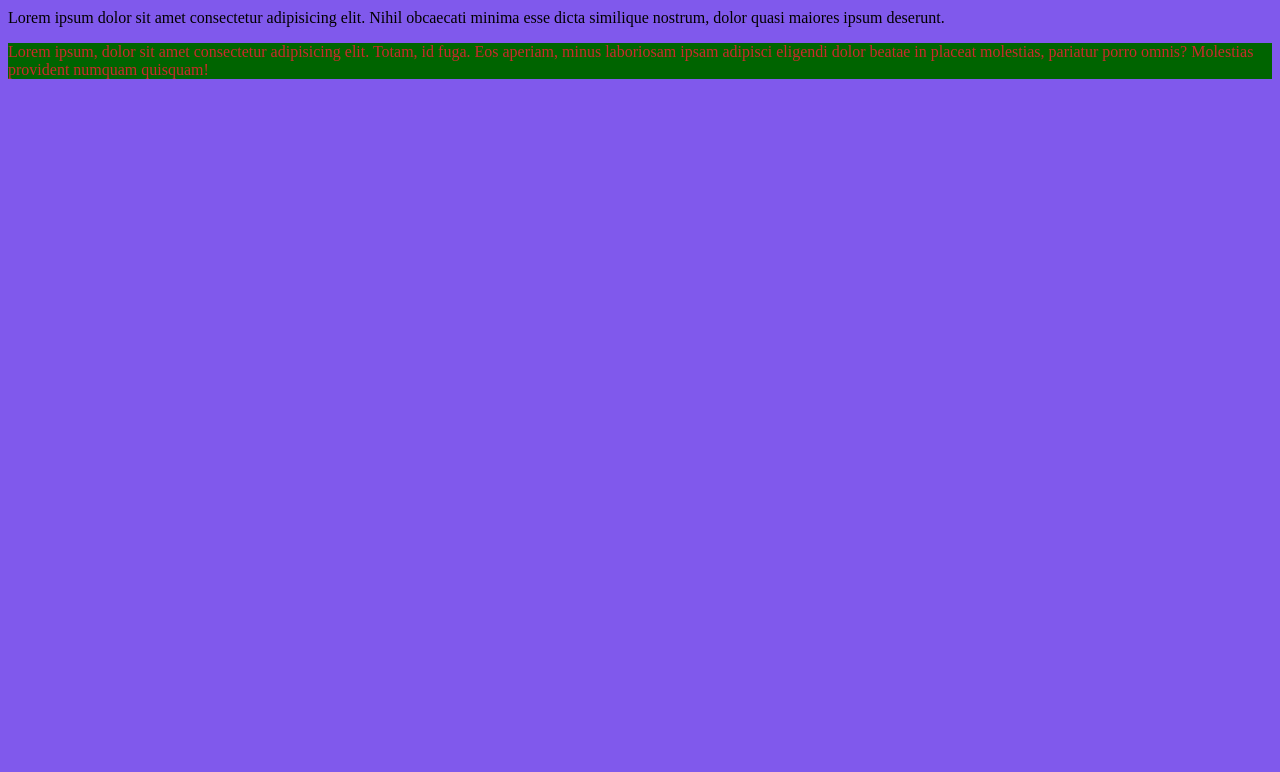
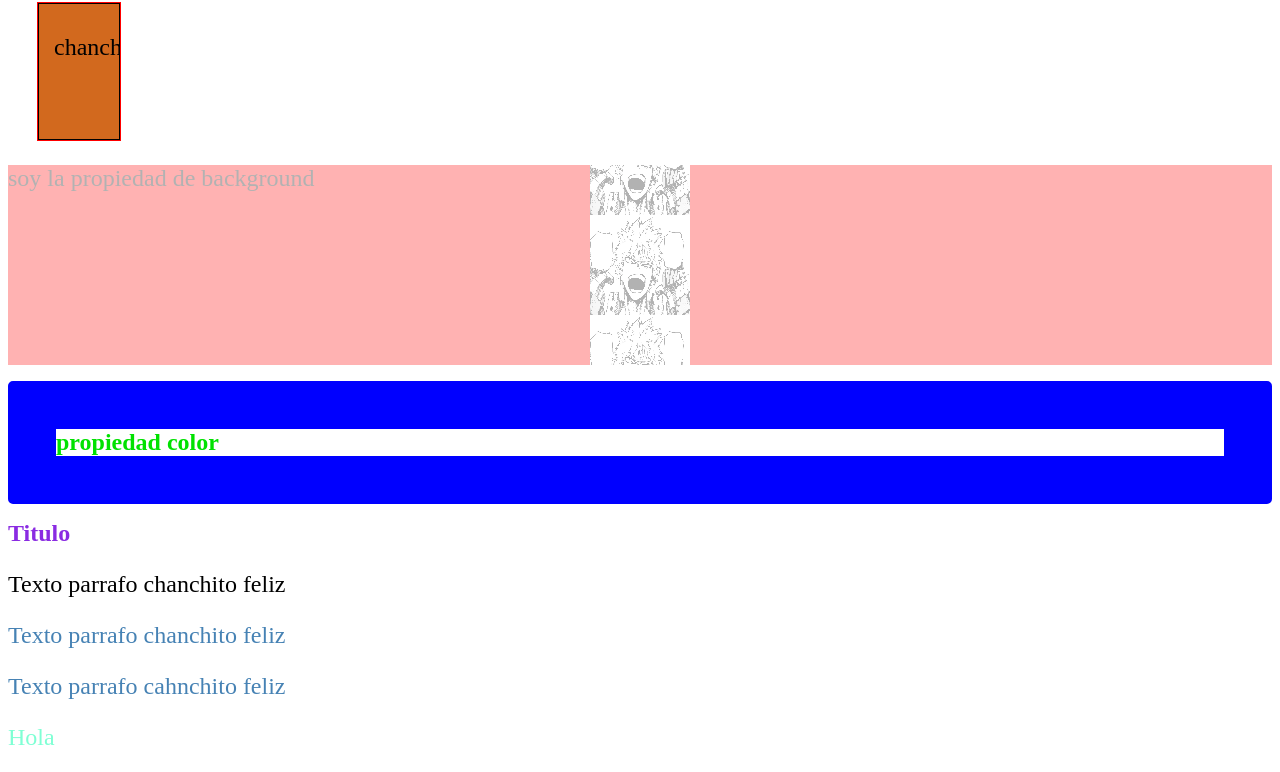
Before and after one commit to Ash-code12/css, a plain HTML site: page index.html in a window 1280 px wide. Shown: the part 129-901 px from the top of the page. Before the commit the page ends 800 px from the top, so only its background shows below. Drawn offline with Linux system fonts and the light colour scheme.

Commit message:
doscincuenta

```diff
--- a/estilos.css
+++ b/estilos.css
@@ -1,16 +1,91 @@
-body{
-  background-color: rgb(128, 89, 236);
+h1 {
+color: blueviolet;
 }
-h1{
-  color: azure;#fff
+
+p.texto {
+  color: rgba(0, 0, 163, 0.459);
 }
-main h1 {
-  color: cornflowerblue;
+
+p.especial {
+  color: steelblue;
 }
-.color-titulo{
+
+div p {
+  color: aquamarine;
+}
+
+div h2, div h3 {
   color: brown;
 }
-#identificador{
-  background-color: darkgreen;
-  color: rgb(202, 43, 43);
+
+* {
+  font-size: 24px;
+  color: black;
 }
+
+/* esto es un comentario*/
+
+.color {
+  color: #ff0000;
+}
+
+.color {
+  color: rgb(0, 225, 0);
+}
+
+.color {
+  border: 5px black dashed;
+}
+
+.color {
+  border: 5px rgb(245, 5, 5) inset;
+
+
+/*
+dotted
+dashed
+solid
+double
+groove
+ridge
+inset
+outset
+none
+hidden
+
+
+desde groove hasta outset elementos tridimensionales
+*/
+border-style: solid;
+border-color: blue;
+border-radius: 5px;
+border-width: 2rem;
+}
+
+#fondo {
+     background-color: rgba(225, 0, 0);
+     opacity: 0.3;
+     height: 200px;
+     background-image: url("Kats.jpg");
+
+
+     background: #ff0000 url(Kats.jpg) repeat-y center  / 100px 100px ;
+}
+
+.margen {
+  background-color: chocolate;
+  margin: 15px 20px 25px 30px;
+  padding: 30px 15px 5px;
+  border: solid 1px black;
+  height: 100px;
+  width: 50px;
+  overflow: scroll;
+  outline: 1px solid red;
+}
+
+.text {
+  font-family: Verdana, Geneva, Tahoma, sans-serif;
+  text-align: justify;
+  text-decoration:overline;
+  text-shadow: 3px 5px 5px blue;
+}
--- a/index.html
+++ b/index.html
@@ -7,25 +7,23 @@
 
   <link rel="stylesheet" href="estilos.css">
 </head>
-
 <body>
-  <header>
-
-     <h1>Lorem ipsum dolor sit, amet consectetur adipisicing elit. Molestias, officiis?</h1>
-
-  </header>
-
-  <main>
-    <h1>Segundo titulo</h1>
-  </main>
-
-  <p class="color: brown;">
-Lorem ipsum dolor sit amet consectetur adipisicing elit. Nihil obcaecati minima esse dicta similique nostrum, dolor quasi maiores ipsum deserunt.
-
-  </p>
-
-  <p id="identificador">
-Lorem ipsum, dolor sit amet consectetur adipisicing elit. Totam, id fuga. Eos aperiam, minus laboriosam ipsam adipisci eligendi dolor beatae in placeat molestias, pariatur porro omnis? Molestias provident numquam quisquam!
-  </p>
+  <p class="text"> esto es un texto Lorem ipsum, dolor sit amet consectetur adipisicing elit. Quod cupiditate sequi nulla facere reiciendis sed placeat iure totam sint, deserunt unde praesentium soluta expedita velit itaque. Impedit neque optio earum. </p>
+  <div class="margen">
+chanchito
+  </div>
+  <article id="fondo">
+    soy la propiedad de background
+  </article>
+  <h1 class="color">propiedad color</h1>
+     <h1 id="Titulo">Titulo</h1>
+<p class="Texto"> Texto parrafo chanchito feliz </p>
+<p class="Texto especial"> Texto parrafo chanchito feliz </p>
+<p class="especial"> Texto parrafo cahnchito feliz </p>
+<div>
+  <p>Hola</p>
+  <h2>Subtitulo</h2>
+  <h3>subsubtitulo</h3>
+</div>
 </body>
 </html>
```
Also changed, not shown: Kats.jpg (added).
